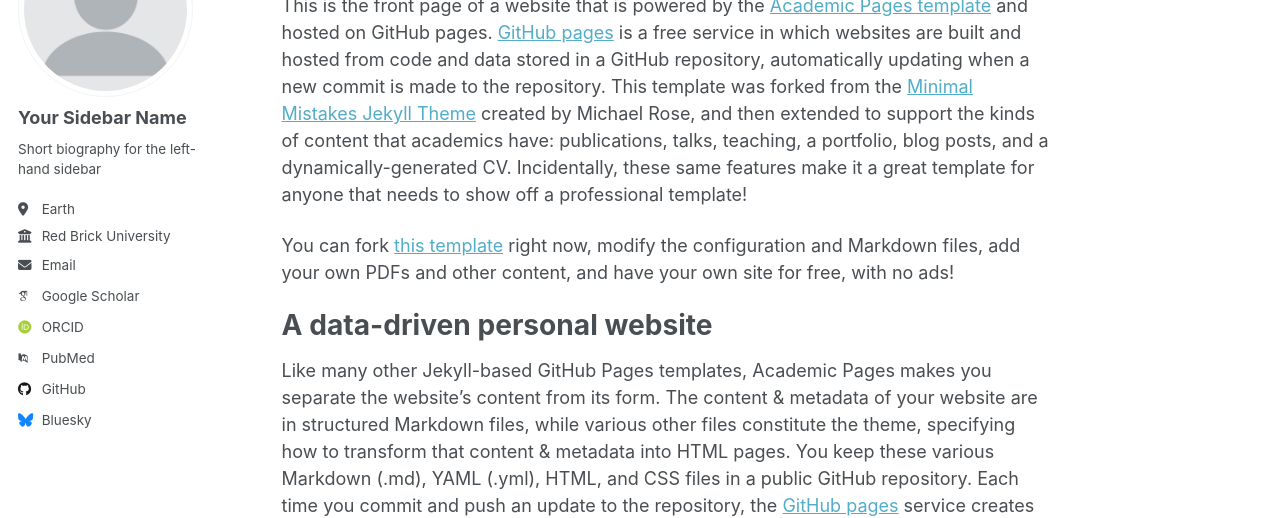
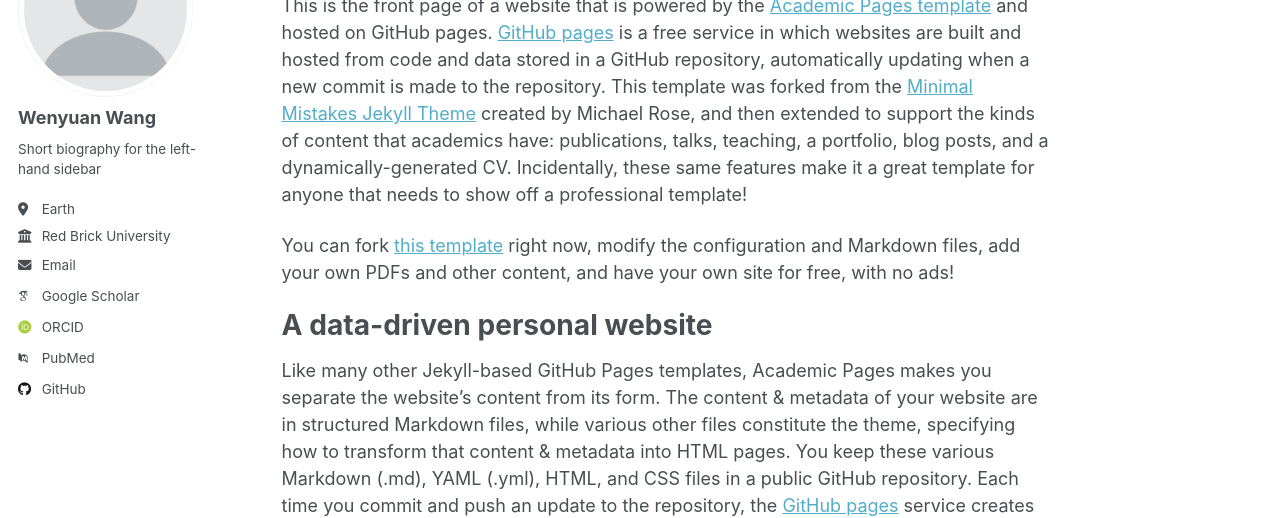
Before and after one commit to codemaker-123/codemaker-123.github.io, a Jekyll site: the page built from _pages/about.md, in a window 1280 px wide. Shown: the part 177-695 px from the top of the page. Built offline with Jekyll 4.4.1, drawn with Linux system fonts in a browser that asks for light colours; some web fonts are replaced; a script that is not in the unit is left out; some of the changed lines change nothing that is shown.

Commit message:
Update _config.yml

```diff
--- a/_config.yml
+++ b/_config.yml
@@ -23,21 +23,21 @@
 author:
   # Biographic information
   avatar           : "profile.png"
-  name             : "Your Sidebar Name"
+  name             : "Wenyuan Wang"
   pronouns         : # example: "she/her"
   bio              : "Short biography for the left-hand sidebar"
   location         : "Earth"
   employer         : "Red Brick University"
   uri              : # URL
-  email            : "none@example.org"
+  email            : "ww462@scarletmail.rutgers.edu"
 
   # Academic websites
   academia         : # URL
   arxiv            : # URL - Update with the correct link to your profile
-  googlescholar    : "https://scholar.google.com/citations?user=PS_CX0AAAAAJ"
+  googlescholar    : "https://scholar.google.com/citations?user=LuVUJmEAAAAJ&hl"
   inspire-hep      : # URL
   impactstory      : # URL
-  orcid            : "http://orcid.org/yourorcidurl"
+  orcid            : "https://orcid.org/0009-0007-5287-1296"
   semantic         : # URL
   pubmed           : "https://www.ncbi.nlm.nih.gov/pubmed/?term=john+snow"
   researchgate     : # URL
@@ -47,13 +47,13 @@
   bitbucket        : # Username - Update with your username on the site
   codepen          : # Username
   dribbble         : # Username
-  github           : "academicpages"
+  github           : "codemaker-123" #academicpages
   kaggle           : # Username
   stackoverflow    : # User number or user number and name (i.e., use "1" or "1/jeff-atwood")
 
   # Social media
   artstation       : # Username
-  bluesky          : "bsky.app" # Replace this with you Bluesky username
+  # bluesky          : "bsky.app" # Replace this with you Bluesky username
   facebook         : # Username
   flickr           : # Username
   foursquare       : # Username
```
